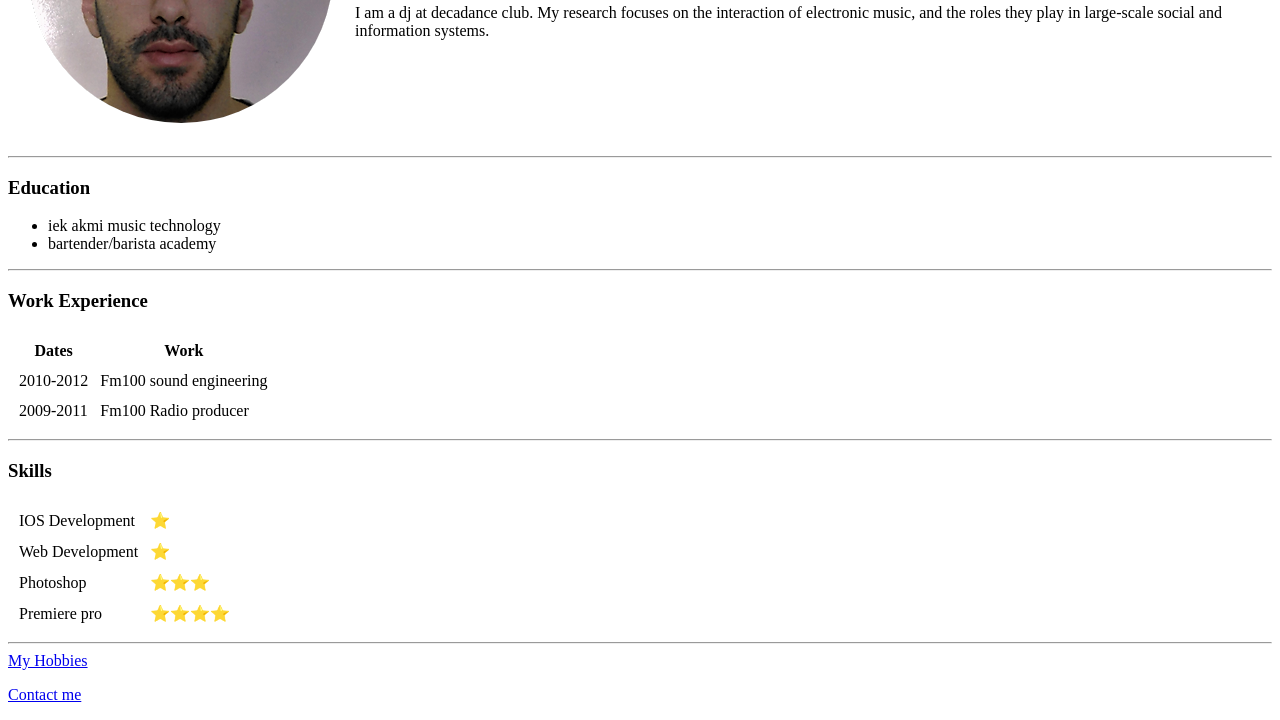
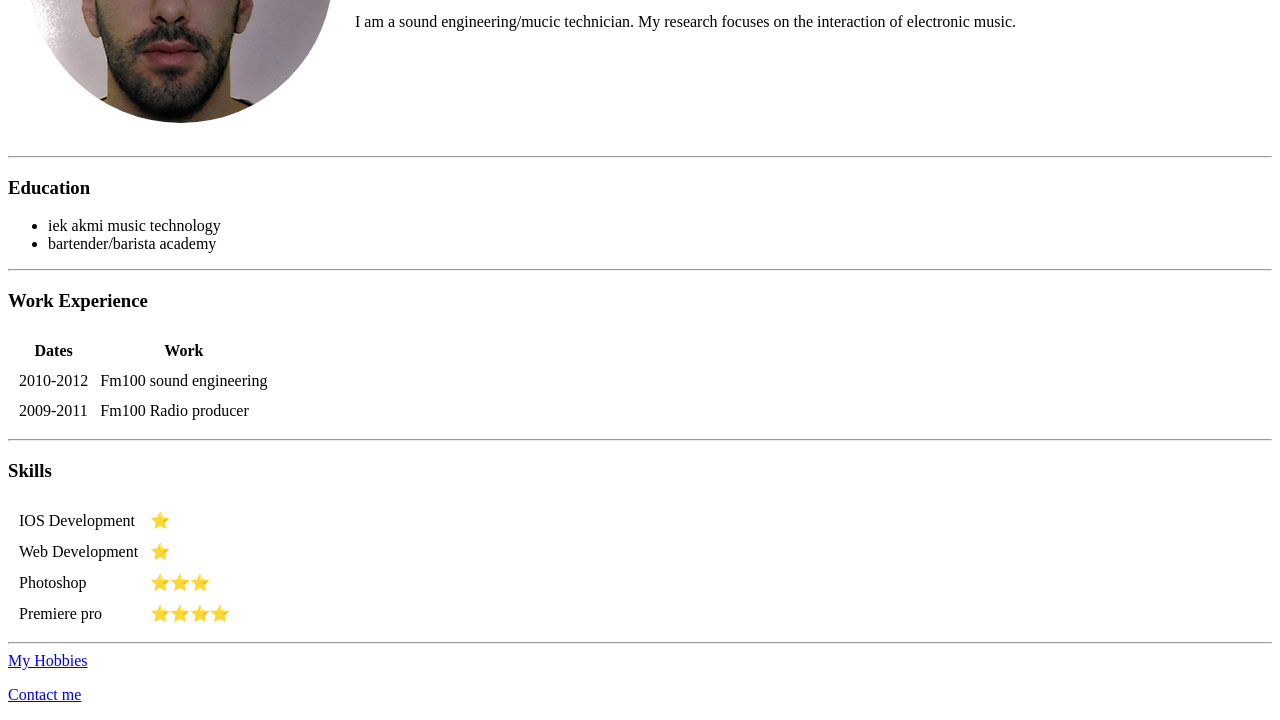
Before and after one commit to tasosnaz/cv, a plain HTML site: page index.html in a window 1280 px wide. Shown: the part 210-930 px from the top of the page. Drawn offline with Linux system fonts and the light colour scheme.

Commit message:
Update index.html

```diff
--- a/index.html
+++ b/index.html
@@ -12,7 +12,7 @@
       <td><img src="images/tasos.png" alt="tasos naziris profile picure"></td>
       <td><h1>Tasos Naziris</h1>
       <p><em>Work as many year in <strong><a href="https://en.wikipedia.org/wiki/Audio_engineer">sound engineering</a></strong></em></p>
-      <p>I am a dj at decadance club. My research focuses on the interaction of electronic music, and the roles they play in large-scale social and information systems. </p></td>
+      <p>I am a sound engineering/mucic technician. My research focuses on the interaction of electronic music. </p></td>
     </tr>
   </table>
   <hr>
```
